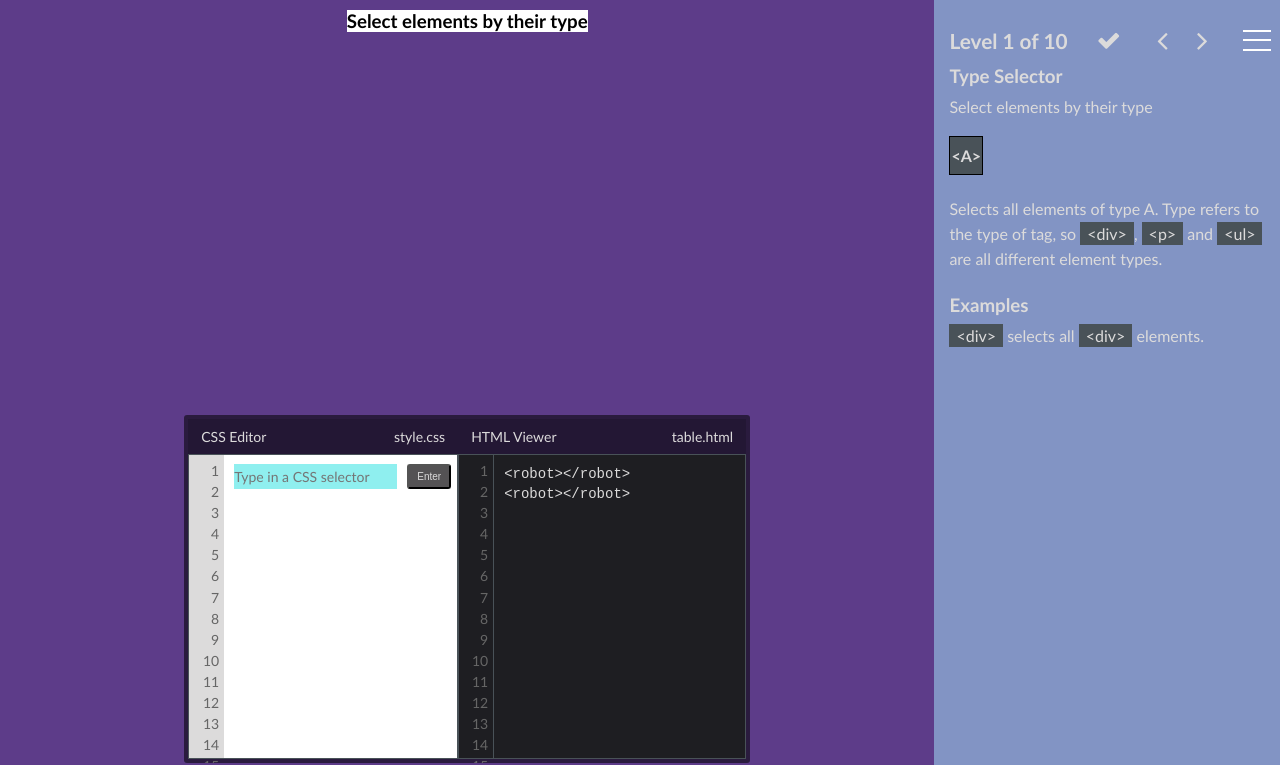
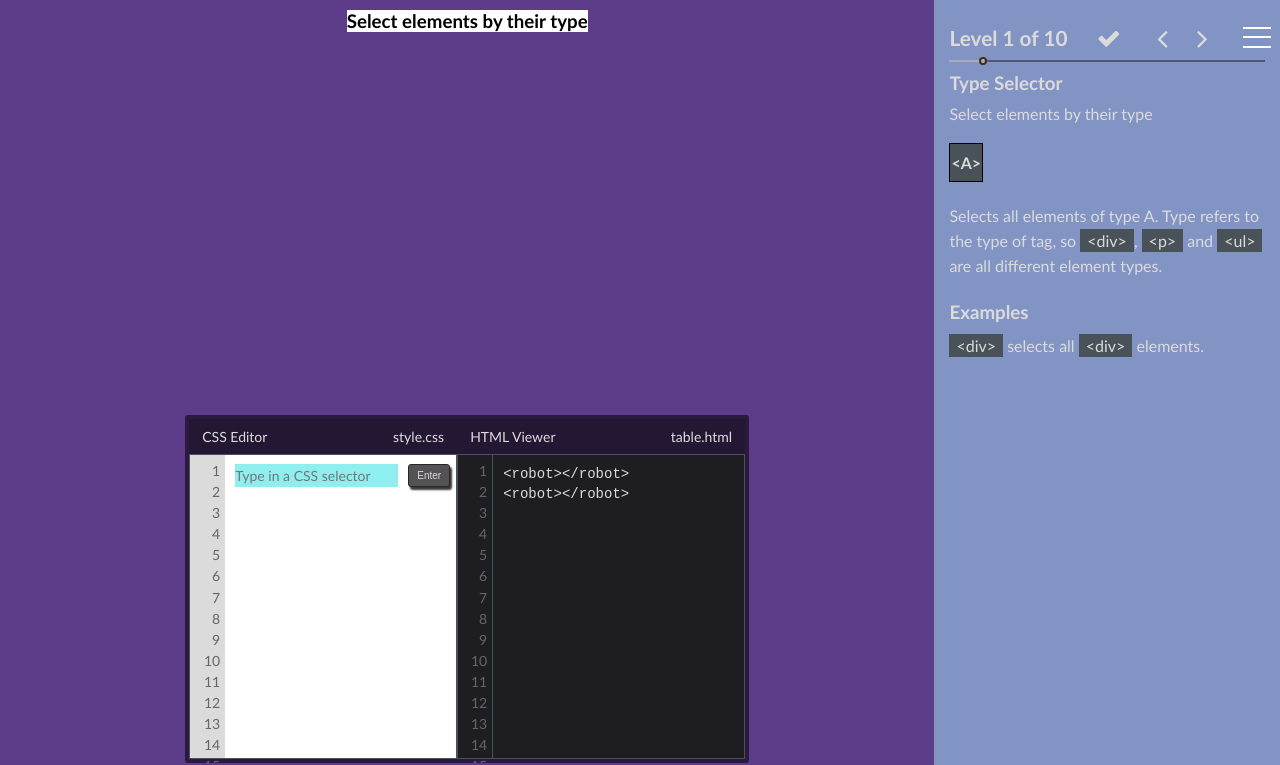
Before and after one commit to Ritter1111/Tasks, a website built with webpack: page rs-css-selectors/src/index.html in a window 1280 px wide. Shown: the top 765 px of the page. Built offline with nearby package versions, Linux system fonts and the light colour scheme; files whose address does not match are found by name.

Commit message:
feat: implement progress line in sidebar menu

```diff
--- a/rs-css-selectors/src/index.html
+++ b/rs-css-selectors/src/index.html
@@ -30,6 +30,9 @@
                 <button class="levels-wrapper_reset">Reset progress</button>
               </div>
             </h2>
+            <div class="level_progress">
+              <div class="progress"></div>
+            </div>
             <div class="levels-wrapper">
               <div class="levels-wrapper__main levels">
                 <h3 class="levels_title"></h3>
--- a/rs-css-selectors/src/scripts/burgerMenu.ts
+++ b/rs-css-selectors/src/scripts/burgerMenu.ts
@@ -19,6 +19,8 @@ export class BurgerMenu {
       element.addEventListener('click', () => {
         game.renderLevel(level)
         game.setCurrentLevelIndex(i)
+        game.saveLevelInfo()
+        game.setProgressWidth()
         this.menu?.classList.remove('open')
         this.burgerRev.classList.remove('show')
       })
--- a/rs-css-selectors/src/scripts/game.ts
+++ b/rs-css-selectors/src/scripts/game.ts
@@ -18,8 +18,9 @@ export default class Game {
   public indexLevel: number
   private level: Element
   public buttonSubmit: Element
-  public inputArea: Element
+  public inputArea: HTMLInputElement
   public editorPanel: Element
+  public progressElement: HTMLElement
 
   constructor() {
     this.panel = document.querySelector('.panel-right') as Element
@@ -32,8 +33,10 @@ export default class Game {
     this.gameTitle = document.querySelector('.game_title') as Element
     this.level = document.querySelector('.sidebar-lvl_header__text') as Element
     this.buttonSubmit = document.querySelector('.btn_enter') as Element
-    this.inputArea = document.querySelector('.panel_input') as Element
+    this.inputArea = document.querySelector('.panel_input') as HTMLInputElement
     this.editorPanel = document.querySelector('.layout-editor') as Element
+    this.progressElement = document.querySelector('.progress') as HTMLElement
+
     this.indexLevel = 0
     this.levels = levels.map(
       (level) =>
@@ -71,12 +74,46 @@ export default class Game {
         )
         if (!isAnserCorrect) {
           console.error('Answer is incorrect')
+          this.editorPanel.classList.add('shake')
           return
         }
         const level = this.getNextLevel()
         if (level) {
+          this.saveLevelInfo()
           this.renderLevel(level)
         }
+      }
+    })
+
+    // document.addEventListener('keyup', () => {
+    //   this.buttonSubmit.classList.remove('clicked')
+    // })
+
+    document.addEventListener('animationend', () => {
+      this.editorPanel.classList.remove('shake')
+    })
+
+    this.inputArea.addEventListener('input', (e) => {
+      const inputValue = (e.target as HTMLInputElement).value
+      if (inputValue === '') {
+        this.inputArea.classList.add('blink-animation')
+      } else {
+        this.inputArea.classList.remove('blink-animation')
+      }
+    })
+
+    this.buttonSubmit.addEventListener('click', () => {
+      const isAnserCorrect = this.getCurrentLevel().checkAnswer(
+        this.inputArea.value
+      )
+      if (!isAnserCorrect) {
+        this.editorPanel.classList.add('shake')
+        return
+      }
+      const level = this.getNextLevel()
+      if (level) {
+        this.saveLevelInfo()
+        this.renderLevel(level)
       }
     })
   }
@@ -90,12 +127,16 @@ export default class Game {
     this.description.innerHTML = ''
     this.examples.innerHTML = ''
     this.gameTitle.innerHTML = ''
+    this.inputArea.value = ''
+    this.setProgressWidth()
 
     const panel = document.createElement('pre')
     panel.textContent = level.code
     this.panel.append(panel)
 
     hljs.highlightElement(panel)
+
+    this.inputArea.classList.add('blink-animation')
 
     this.image.innerHTML = level.code
     this.level.innerHTML = `Level ${level.id} of 10`
@@ -124,6 +165,7 @@ export default class Game {
     if (nextLevel) {
       this.renderLevel(nextLevel)
       this.saveLevelInfo()
+      this.increaseProgressWidth()
     }
   }
 
@@ -132,6 +174,7 @@ export default class Game {
     if (previousLevel) {
       this.renderLevel(previousLevel)
       this.saveLevelInfo()
+      this.reduceProgressWidth()
     }
   }
 
@@ -153,11 +196,37 @@ export default class Game {
     }
   }
 
-  private saveLevelInfo() {
+  public saveLevelInfo() {
     localStorage.setItem('currentLevel', this.indexLevel.toString())
   }
 
   public setCurrentLevelIndex(index: number) {
     this.indexLevel = index
   }
+
+  public increaseProgressWidth(): void {
+    const progressWidth = ((this.indexLevel + 1) * 100) / this.levels.length
+    this.progressElement.style.width = `${progressWidth}%`
+  }
+
+  public getProgressWidth(): number {
+    return (
+      ((this.indexLevel + 1) * 100) / this.levels.length + this.levels.length
+    )
+  }
+
+  public setProgressWidth(): void {
+    this.progressElement.style.width = `${
+      this.getProgressWidth() - this.levels.length
+    }%`
+  }
+
+  public reduceProgressWidth(): void {
+    let progressWidth = this.getProgressWidth()
+    if (progressWidth === this.levels.length) {
+      return
+    }
+    progressWidth = this.getProgressWidth() - this.levels.length
+    this.progressElement.style.width = `${progressWidth}%`
+  }
 }
--- a/rs-css-selectors/src/scripts/level.ts
+++ b/rs-css-selectors/src/scripts/level.ts
@@ -7,8 +7,6 @@ export default class Level {
   public nameSelectors: string
   public examples: string[]
   public code: string
-  public editorPanel: Element
-  public buttonSubmit: Element
 
   constructor(
     id: string,
@@ -28,32 +26,13 @@ export default class Level {
     this.examples = examples
     this.code = code
     this.subtitle = subtitle
-
-    this.editorPanel = document.querySelector('.layout-editor') as Element
-    this.buttonSubmit = document.querySelector('.btn_enter') as Element
   }
 
   public checkAnswer(enteredSelector: string): boolean {
-    this.editorPanel.classList.add('shake')
-    // const currLevel = levels
-    // console.log(currLevel)
-    // const isAnswerCorrect = currLevel.checkAnswer(answerr)
-
     if (this.selectors.includes(enteredSelector)) {
-      console.log('win')
       return true
     } else {
       return false
     }
-    // this.checkCorrectAnswer()
-
-    document.addEventListener('animationend', () => {
-      this.editorPanel.classList.remove('shake')
-    })
-
-    // this.buttonSubmit.addEventListener('click', () => {
-    //   // this.checkCorrectAnswer()
-    //   console.log('d')
-    // })
   }
 }
--- a/rs-css-selectors/src/scripts/levels.ts
+++ b/rs-css-selectors/src/scripts/levels.ts
@@ -6,7 +6,7 @@ export const levels = [
     description: `Selects all elements of type A. Type refers to the type of tag,
       so <tag>div</tag>, <tag>p</tag> and <tag>ul</tag> are all
       different element types.`,
-    selectors: ['robot'],
+    selectors: ['robot', '*'],
     nameSelectors: 'A',
     examples: [`<tag>div</tag> selects all <tag>div</tag> elements.`],
     code: `<robot></robot>
@@ -132,21 +132,71 @@ export const levels = [
   {
     id: '8',
     title: 'Class Selector',
-    subtitle: 'Select elements by their type',
-    description: `The class selector selects all elements with that class attribute.
-    Elements can only have one ID, but many classes.`,
-    selectors: ['.small', 'hat.small'],
-    nameSelectors: '.className',
+    subtitle: 'Combine the Class Selector',
+    description: `You can combine the class selector with other selectors,
+    like the type selector`,
+    selectors: ['hat3.small'],
+    nameSelectors: 'A.className',
     examples: [
-      `<tag>.bag</tag> select all elements
-     with <tag>class='bag'</tag>`,
+      `<tag>p.important</tag> select all <tag>p</tag> elements
+     that have <tag>class='important'</tag>`,
     ],
     code: `<amy>
-  <hat></hat>
+  <hat3></hat3>
 </amy>
 <fry>
-  <hat class="small"></hat>
+  <hat3 class="small"></hat3>
 </fry>
+<robot>
+  <hat3 class="small"></hat3>
+</robot>
+<dog class="small"></dog>
+    `,
+  },
+  {
+    id: '9',
+    title: 'Comma Combinator',
+    subtitle: 'Combine, selectors, with... commas!',
+    description: `Thanks to Shatner technology, this selects all <tag>A</tag> and <tag>B</tag> elements.
+    You can combine any selectors this way, and you can specify more than two.`,
+    selectors: ['hat3.small'],
+    nameSelectors: 'A, B',
+    examples: [
+      `<tag>p, .fun</tag> selects all <tag>p</tag> elements as well as all elements with <tag>class="fun"</tag>`,
+    ],
+    code: `<amy>
+  <hat3></hat3>
+</amy>
+<fry>
+  <hat3 class="small"></hat3>
+</fry>
+<robot>
+  <hat3 class="small"></hat3>
+</robot>
+<dog class="small"></dog>
+    `,
+  },
+  {
+    id: '10',
+    title: 'Adjacent Sibling Selector',
+    subtitle: 'Select an element that directly follows another element',
+    description: `This selects all <tag>B</tag> elements that directly follow <tag>A</tag>. Elements that follow one another are called siblings. They're on the same level, or depth.
+    In the HTML markup for this level, elements that have the same indentation are siblings.`,
+    selectors: ['hat3.small'],
+    nameSelectors: 'A + B',
+    examples: [
+      `<tag>h1 + .like</tag> selects every element with <tag>class="like"</tag> that directly follows a <tag>p</tag>`,
+    ],
+    code: `<amy>
+  <hat3></hat3>
+</amy>
+<fry>
+  <hat3 class="small"></hat3>
+</fry>
+<robot>
+  <hat3 class="small"></hat3>
+</robot>
+<dog class="small"></dog>
     `,
   },
 ]
--- a/rs-css-selectors/src/styles/abstract/_constants.scss
+++ b/rs-css-selectors/src/styles/abstract/_constants.scss
@@ -12,3 +12,6 @@ $turquoise: #8fefef;
 $sand-grey: #666;
 $navy-blue: #474a53;
 $purple-grey: #aaa5ac;
+$orange: #482c15;
+$translucent-white: rgba(255,255,255,.5);
+$translucent-black: rgba(0,0,0,.4);
--- a/rs-css-selectors/src/styles/abstract/_persons.scss
+++ b/rs-css-selectors/src/styles/abstract/_persons.scss
@@ -140,8 +140,16 @@ professor {
   animation: move 1.4s infinite;
 }
 
+.image-element {
+  position: absolute;
+  animation-name: fly-out;
+  animation-duration: 1s;
+  animation-timing-function: linear;
+  animation-fill-mode: forwards;
+}
+
 .small {
-  top: -16px;
+  top: -13px;
   left: 7px;
   height: 31px;
   width: 41px;
--- a/rs-css-selectors/src/styles/components/_sidebar.scss
+++ b/rs-css-selectors/src/styles/components/_sidebar.scss
@@ -1,5 +1,5 @@
 .sidebar-lvl_header {
-  height: 50px;
+  height: 45px;
   display: flex;
   align-items: center;
   justify-content: space-between;
@@ -52,7 +52,37 @@
 
   &_example {
     padding: 0 0 10px 0;
+    &_text {
+      line-height: 25px;
+    }
   }
+}
+
+.level_progress {
+  width: 100%;
+  background: $translucent-black;
+  height: 2px;
+  margin-bottom: 10px;
+}
+
+.progress {
+  background: $translucent-white;
+  width: 10%;
+  height: 2px;
+  position: relative;
+}
+
+.level_progress .progress:after {
+  content: "";
+  position: absolute;
+  right: -6px;
+  top: -3px;
+  height: 4px;
+  width: 4px;
+  border: solid 2px $orange;
+  background: $translucent-white;
+  border-radius: 5px;
+  -webkit-border-radius: 5px;
 }
 
 .fa-angle-left,
--- a/rs-css-selectors/src/styles/layouts/_game.scss
+++ b/rs-css-selectors/src/styles/layouts/_game.scss
@@ -21,6 +21,15 @@
   align-items: end;
 }
 
+@keyframes fly-out {
+  0% {
+    transform: translateY(0);
+  }
+  100% {
+    transform: translateY(-100%);
+  }
+}
+
 @keyframes move {
   0% {
     transform: translateY(0);
--- a/rs-css-selectors/src/styles/layouts/_main.scss
+++ b/rs-css-selectors/src/styles/layouts/_main.scss
@@ -102,6 +102,7 @@ body {
     all: unset;
     cursor: text;
     margin-right: 10px;
+    color: $turquoise;
   }
 
   &_submit {
@@ -120,9 +121,14 @@ body {
   padding: 5px 8px;
   border-radius: 3px;
   font-size: 10px;
+  box-shadow: 2px 3px 2px #393737;
+  border: 1px solid #282727;
 
   &:hover {
     background-color: $dark-grey;
+  }
+  &.clicked {
+    box-shadow: 0 1px #666;
   }
 }
 
@@ -164,7 +170,7 @@ body {
   }
 }
 
-#panel_input {
+.blink-animation {
   animation: blink 0.5s infinite;
 }
 
```
